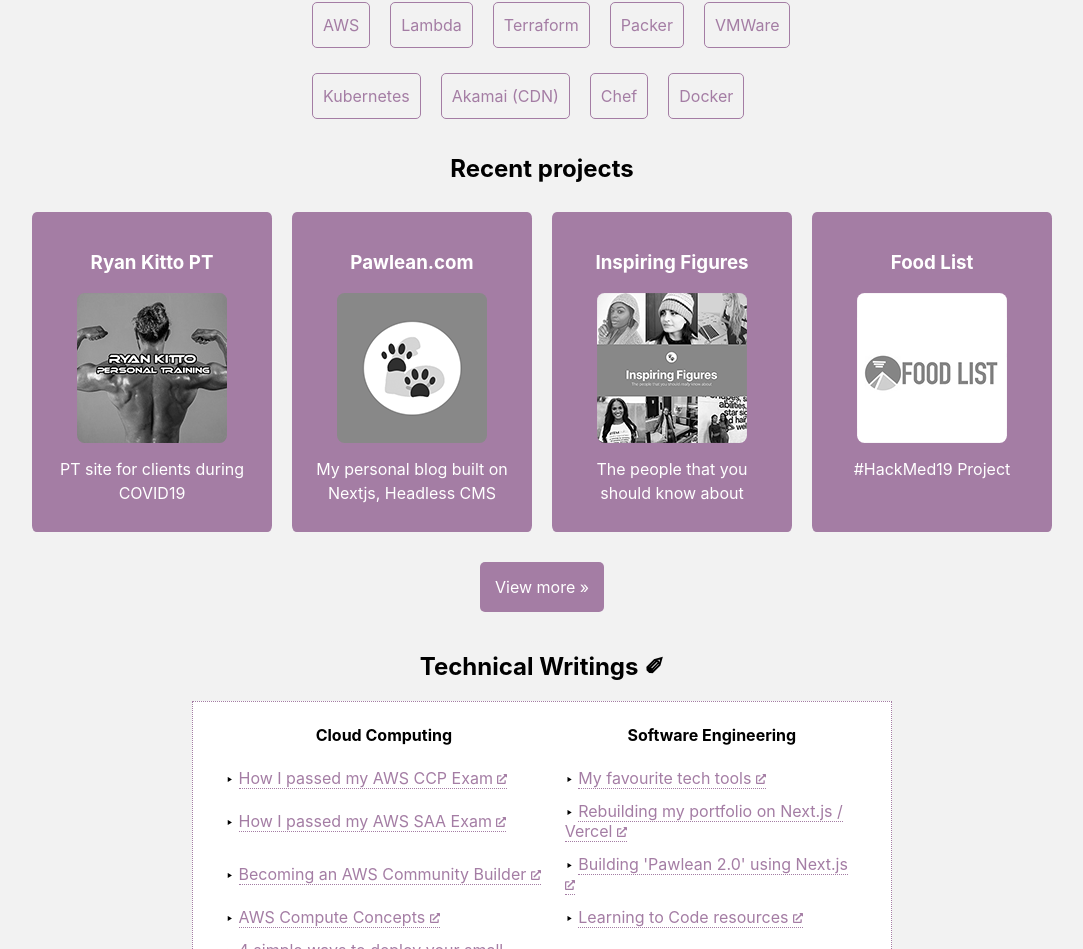
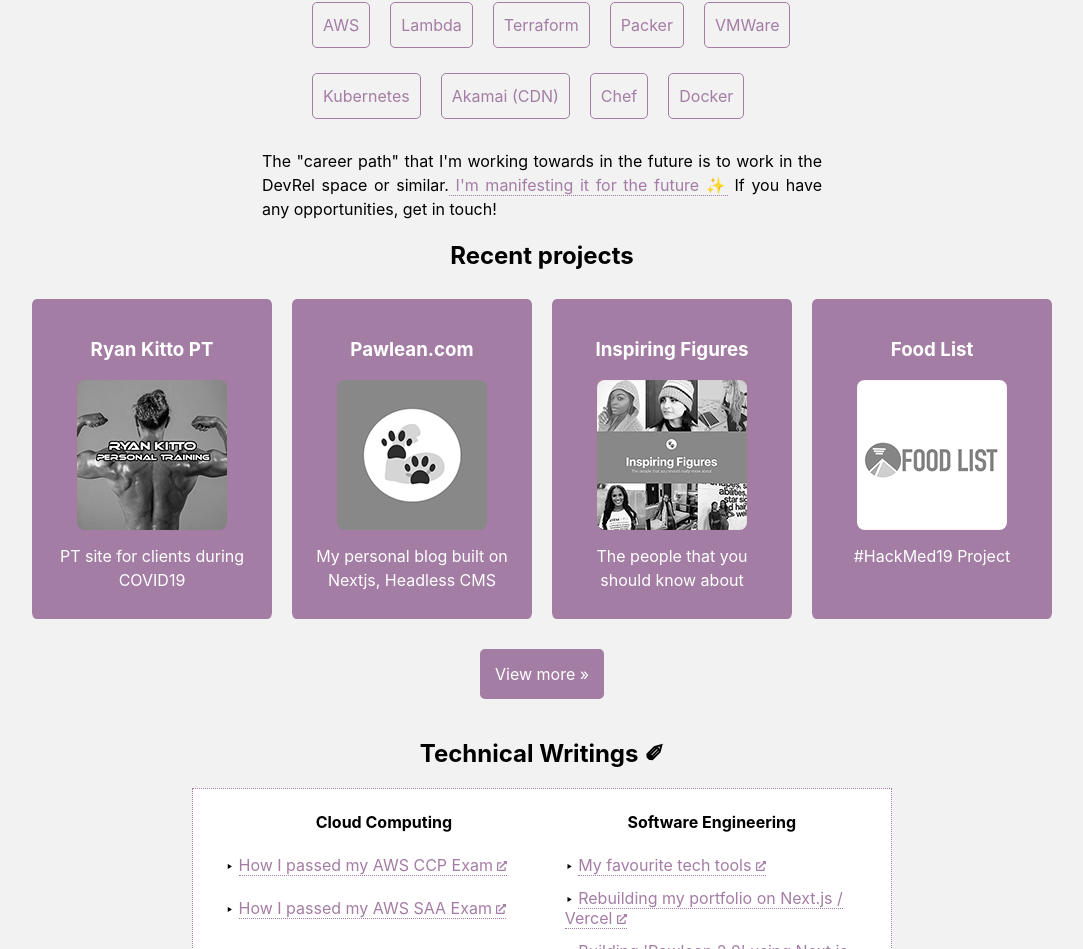
Before and after one commit to pawlean/nextpn, a Next.js app: page / in a window 1280 px wide. Shown: the part 1047-1996 px from the top of the page, without its empty margins (98-1181 px from the left). Built offline with nearby package versions, Linux system fonts and the light colour scheme.

Commit message:
Update gitpod config, add SBG tech fest, update dev section of main file

```diff
--- a/components/dev.js
+++ b/components/dev.js
@@ -79,6 +79,12 @@ function Dev() {
           ))}
         </ul>
       </p>
+      <p>The "career path" that I'm working towards in the future is to work in the DevRel space or similar.<a
+          href="https://twitter.com/paulienuh/status/1378062094914965507"
+          target="_blank"
+          aria-describedby="new-window-1"
+          rel="noopener"
+        > I'm manifesting it for the future ✨</a> If you have any opportunities, get in touch!</p>
       <h2>Recent projects</h2>
       <div className="previouswork">
         {[
```
Also changed, not shown: pages/speaking-list.js (+9 -1 lines), .gitpod.yml.
